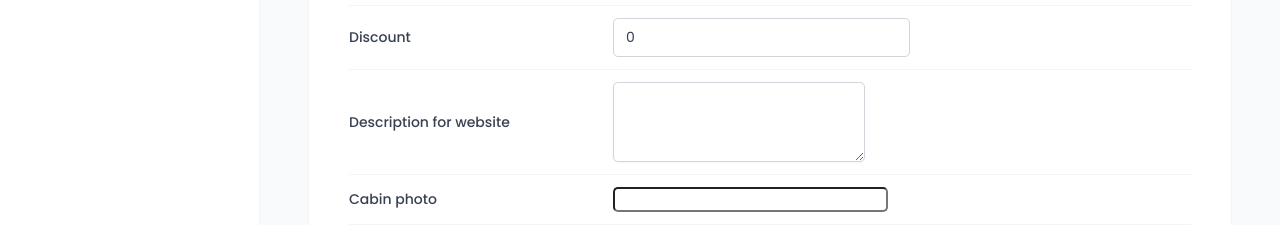
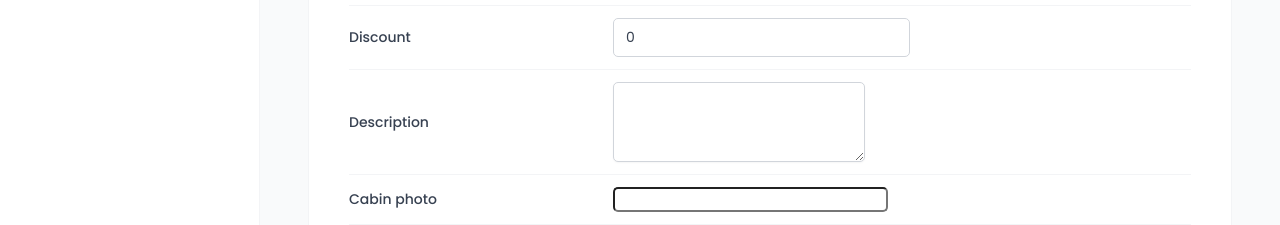
Before and after one commit to Seedling32/wild-oasis-app, a React (Vite) app: page /cabins in a window 1280 px wide. Both pictures are taken after a click on the button "Add New Cabin". Shown: the part 516-741 px from the top of the page. Built offline with nearby package versions, Linux system fonts and the light colour scheme; no server answers; the database is empty; the HTML template or start-up script is replaced by a standard one; a web font is replaced by a local one.

Commit message:
Implement form errors for creating cabins. Abstract out the from rows and pass error messages as props.

```diff
--- a/src/features/cabins/CreateCabinForm.jsx
+++ b/src/features/cabins/CreateCabinForm.jsx
@@ -1,5 +1,3 @@
-import styled from 'styled-components';
-
 import Input from '../../ui/Input';
 import Form from '../../ui/Form';
 import Button from '../../ui/Button';
@@ -10,45 +8,12 @@ import { useMutation } from '@tanstack/react-query';
 import { createCabin } from '../../services/apiCabins';
 import { toast } from 'react-hot-toast';
 import { useQueryClient } from '@tanstack/react-query';
-
-const FormRow = styled.div`
-  display: grid;
-  align-items: center;
-  grid-template-columns: 24rem 1fr 1.2fr;
-  gap: 2.4rem;
-
-  padding: 1.2rem 0;
-
-  &:first-child {
-    padding-top: 0;
-  }
-
-  &:last-child {
-    padding-bottom: 0;
-  }
-
-  &:not(:last-child) {
-    border-bottom: 1px solid var(--color-grey-100);
-  }
-
-  &:has(button) {
-    display: flex;
-    justify-content: flex-end;
-    gap: 1.2rem;
-  }
-`;
-
-const Label = styled.label`
-  font-weight: 500;
-`;
-
-// const Error = styled.span`
-//   font-size: 1.4rem;
-//   color: var(--color-red-700);
-// `;
+import FormRow from '../../ui/FormRow';
 
 function CreateCabinForm() {
-  const { register, handleSubmit, reset } = useForm();
+  const { register, handleSubmit, reset, getValues, formState } = useForm();
+  const { errors } = formState;
+  console.log(errors);
   const queryClient = useQueryClient();
 
   const { mutate, isLoading: isCreating } = useMutation({
@@ -65,35 +30,82 @@ function CreateCabinForm() {
     mutate(data);
   }
 
+  // function onError(errors) {
+  //   console.log(errors);
+  // }
+
   return (
     <Form onSubmit={handleSubmit(onSubmit)}>
-      <FormRow>
-        <Label htmlFor="name">Cabin name</Label>
-        <Input type="text" id="name" {...register('name')} />
+      <FormRow label="Cabin name" error={errors?.name?.message}>
+        <Input
+          type="text"
+          id="name"
+          disabled={isCreating}
+          {...register('name', {
+            required: 'Please enter a cabin name',
+          })}
+        />
       </FormRow>
 
-      <FormRow>
-        <Label htmlFor="maxCapacity">Maximum capacity</Label>
-        <Input type="number" id="maxCapacity" {...register('maxCapacity')} />
+      <FormRow label="Maximum capacity" error={errors?.maxCapacity?.message}>
+        <Input
+          type="number"
+          id="maxCapacity"
+          disabled={isCreating}
+          {...register('maxCapacity', {
+            required: 'Please enter the maximum capacity',
+            min: {
+              value: 1,
+              message: 'Capacity must be at least 1',
+            },
+          })}
+        />
       </FormRow>
 
-      <FormRow>
-        <Label htmlFor="regularPrice">Regular price</Label>
-        <Input type="number" id="regularPrice" {...register('regularPrice')} />
+      <FormRow label="Regular price" error={errors?.regularPrice?.message}>
+        <Input
+          type="number"
+          id="regularPrice"
+          disabled={isCreating}
+          {...register('regularPrice', {
+            required: 'Please enter the regular price',
+            min: {
+              value: 1,
+              message: 'Price must be at least 1',
+            },
+          })}
+        />
       </FormRow>
 
-      <FormRow>
-        <Label htmlFor="discount">Discount</Label>
-        <Input type="number" id="discount" {...register('discount')} defaultValue={0} />
+      <FormRow label="Discount" error={errors?.discount?.message}>
+        <Input
+          type="number"
+          id="discount"
+          disabled={isCreating}
+          {...register('discount', {
+            required: 'Please enter the discount',
+            max: {
+              value: getValues().regularPrice,
+              message: 'Discount should be less than the regular price',
+            },
+          })}
+          defaultValue={0}
+        />
       </FormRow>
 
-      <FormRow>
-        <Label htmlFor="description">Description for website</Label>
-        <Textarea type="number" id="description" {...register('description')} defaultValue="" />
+      <FormRow label="Description" error={errors?.description?.message}>
+        <Textarea
+          type="number"
+          id="description"
+          disabled={isCreating}
+          {...register('description', {
+            required: 'Please enter a description',
+          })}
+          defaultValue=""
+        />
       </FormRow>
 
-      <FormRow>
-        <Label htmlFor="image">Cabin photo</Label>
+      <FormRow label="Cabin photo" disabled={isCreating}>
         <FileInput id="image" accept="image/*" />
       </FormRow>
 
--- a/src/ui/AppLayout.jsx
+++ b/src/ui/AppLayout.jsx
@@ -12,6 +12,7 @@ const StyledAppLayout = styled.div`
 
 const Main = styled.main`
   background-color: var(--color-grey-50);
+  overflow: scroll;
   padding: 4rem 4.8rem 6.4rem;
 `;
 
--- /dev/null
+++ b/src/ui/FormRow.jsx
@@ -0,0 +1,56 @@
+import styled from 'styled-components';
+import PropTypes from 'prop-types';
+
+const StyledFormRow = styled.div`
+  display: grid;
+  align-items: center;
+  grid-template-columns: 24rem 1fr 1.2fr;
+  gap: 2.4rem;
+
+  padding: 1.2rem 0;
+
+  &:first-child {
+    padding-top: 0;
+  }
+
+  &:last-child {
+    padding-bottom: 0;
+  }
+
+  &:not(:last-child) {
+    border-bottom: 1px solid var(--color-grey-100);
+  }
+
+  &:has(button) {
+    display: flex;
+    justify-content: flex-end;
+    gap: 1.2rem;
+  }
+`;
+
+const Label = styled.label`
+  font-weight: 500;
+`;
+
+const Error = styled.span`
+  font-size: 1.4rem;
+  color: var(--color-red-700);
+`;
+
+const FormRow = ({ label, error, children }) => {
+  return (
+    <StyledFormRow>
+      {label && <Label htmlFor={children.props.id}>{label}</Label>}
+      {children}
+      {error && <Error>{error}</Error>}
+    </StyledFormRow>
+  );
+};
+
+FormRow.propTypes = {
+  label: PropTypes.string.isRequired,
+  error: PropTypes.string, // optional (or PropTypes.node if you pass JSX)
+  children: PropTypes.element.isRequired, // must be a single React element (Input/Textarea/etc.)
+};
+
+export default FormRow;
```
